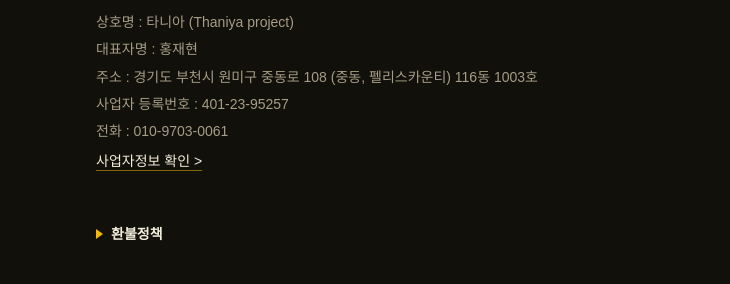
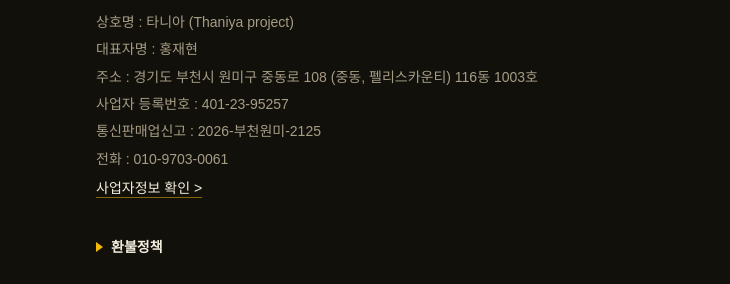
Before and after one commit to architect0509/Thaniya-Project, a plain HTML site: page index.html in a window 1280 px wide. Shown: the part 2044-2328 px from the top of the page, 0-730 px from the left. Drawn offline with Linux system fonts and the light colour scheme; a web font is replaced by a local one.

Commit message:
통신판매업 신고번호 푸터에 추가

```diff
--- a/index.html
+++ b/index.html
@@ -507,6 +507,7 @@ html { -webkit-text-size-adjust: 100%; text-size-adjust: 100%; }
         <p>대표자명 : 홍재현</p>
         <p>주소 : 경기도 부천시 원미구 중동로 108 (중동, 펠리스카운티) 116동 1003호</p>
         <p>사업자 등록번호 : 401-23-95257</p>
+        <p>통신판매업신고 : 2026-부천원미-2125</p>
         <p>전화 : 010-9703-0061</p>
         <a class="more" href="https://www.ftc.go.kr/bizCommPop.do?wrkr_no=4012395257" target="_blank" rel="noopener noreferrer">사업자정보 확인 &gt;</a>
       </address>
```
